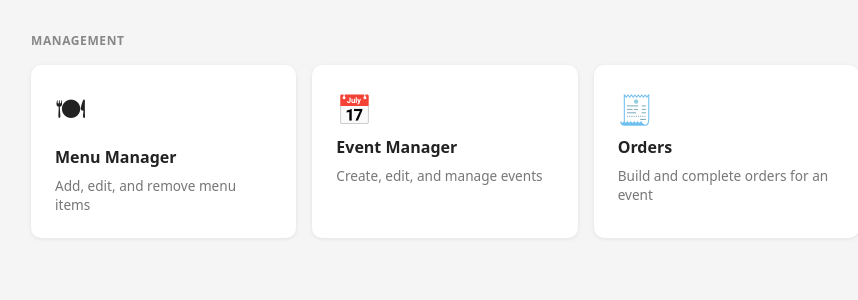
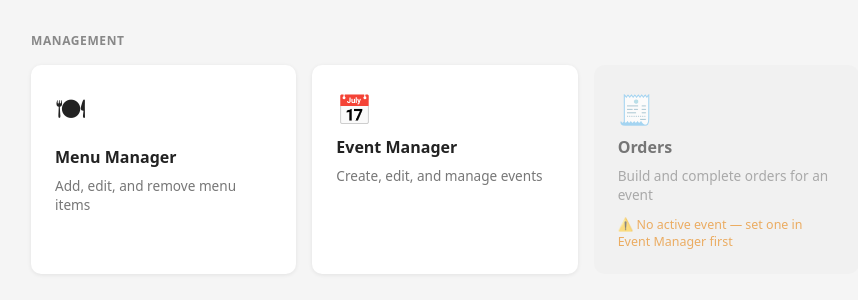
Before and after one commit to colinanlewis-dev/fgCon, a FastAPI app: page / in a window 1280 px wide. Shown: the part 69-369 px from the top of the page, without its empty margins (195-1053 px from the left). Run offline with FastAPI, Linux system fonts and the light colour scheme; data that the repository does not hold is empty.

Commit message:
feat: grey out Orders tile when no active event with directions to Event Manager

```diff
--- a/templates/home.html
+++ b/templates/home.html
@@ -28,6 +28,16 @@
     .card .icon { font-size: 1.8rem; }
     .card .title { font-weight: 600; font-size: 1rem; }
     .card .desc { font-size: .85rem; color: #777; }
+    .card.disabled {
+      background: #f0f0f0;
+      box-shadow: none;
+      pointer-events: none;
+      cursor: not-allowed;
+      opacity: .6;
+    }
+    .card.disabled:hover { box-shadow: none; transform: none; }
+    .card .hint { font-size: .78rem; color: #e57c00; margin-top: .25rem; display: none; }
+    .card.disabled .hint { display: block; }
   </style>
 </head>
 <body>
@@ -46,12 +56,21 @@
       <span class="title">Event Manager</span>
       <span class="desc">Create, edit, and manage events</span>
     </a>
-    <a class="card" href="/orders">
+    <a class="card" id="ordersCard" href="/orders">
       <span class="icon">&#x1F9FE;</span>
       <span class="title">Orders</span>
       <span class="desc">Build and complete orders for an event</span>
+      <span class="hint">&#x26A0;&#xFE0F; No active event &mdash; set one in Event Manager first</span>
     </a>
   </div>
 </div>
+
+<script>
+  fetch('/api/events/active')
+    .then(r => r.json())
+    .then(event => {
+      if (!event) document.getElementById('ordersCard').classList.add('disabled');
+    });
+</script>
 </body>
 </html>
```
